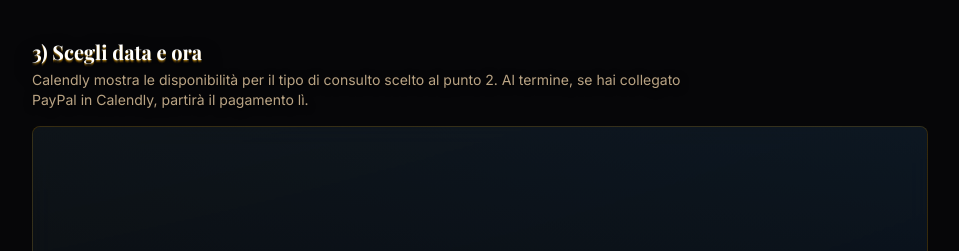
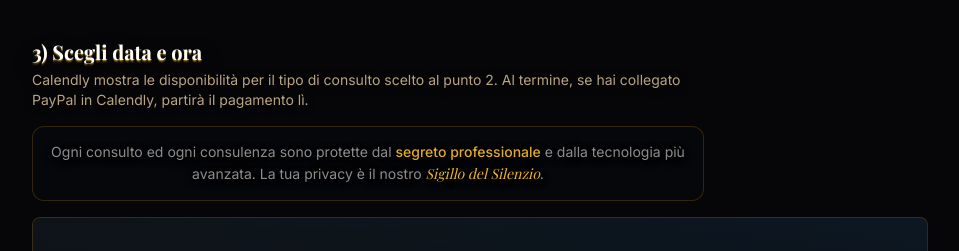
Before and after one commit to DND72/valeria-landing, a React (Vite) app: page /dashboard in a window 1280 px wide. Shown: the part 1233-1484 px from the top of the page, without its empty margins (160-1119 px from the left). Built offline with nearby package versions, Linux system fonts and the light colour scheme; no server answers; sample sign-in values are in the browser's storage; a web font is replaced by a local one.

Commit message:
Modifica footer

```diff
--- a/src/components/BookingSection.tsx
+++ b/src/components/BookingSection.tsx
@@ -2,6 +2,7 @@ import { motion } from 'framer-motion'
 import { useUser } from '@clerk/clerk-react'
 import { Link } from 'react-router-dom'
 import CalendlyEmbed from './CalendlyEmbed'
+import PrivacySealNote from './PrivacySealNote'
 import { CALENDLY_BOOKING_URL } from '../constants/calendly'
 
 export default function BookingSection() {
@@ -67,6 +68,8 @@ export default function BookingSection() {
           </motion.div>
         )}
 
+        <PrivacySealNote className="mb-6" />
+
         <motion.div
           initial={{ opacity: 0, y: 30 }}
           whileInView={{ opacity: 1, y: 0 }}
--- a/src/components/Footer.tsx
+++ b/src/components/Footer.tsx
@@ -1,4 +1,5 @@
 import { motion } from 'framer-motion'
+import PrivacySealNote from './PrivacySealNote'
 
 export default function Footer() {
   const year = new Date().getFullYear()
@@ -68,6 +69,8 @@ export default function Footer() {
           </div>
         </div>
 
+        <PrivacySealNote className="mb-10 max-w-3xl mx-auto" />
+
         {/* Bottom bar */}
         <motion.div
           initial={{ opacity: 0 }}
--- /dev/null
+++ b/src/components/PrivacySealNote.tsx
@@ -0,0 +1,19 @@
+type Props = {
+  className?: string
+}
+
+/** Messaggio di riservatezza per footer e aree prenotazione/pagamento. */
+export default function PrivacySealNote({ className = '' }: Props) {
+  return (
+    <div
+      className={`rounded-xl border border-gold-600/25 bg-[rgba(8,10,14,0.55)] px-4 py-3.5 backdrop-blur-sm ${className}`}
+    >
+      <p className="text-center text-sm leading-relaxed text-white/55">
+        Ogni consulto ed ogni consulenza sono protette dal{' '}
+        <strong className="font-medium text-gold-400/90">segreto professionale</strong> e dalla tecnologia più avanzata.
+        La tua privacy è il nostro{' '}
+        <span className="font-serif italic text-gold-400/95">Sigillo del Silenzio</span>.
+      </p>
+    </div>
+  )
+}
--- a/src/pages/Dashboard.tsx
+++ b/src/pages/Dashboard.tsx
@@ -3,6 +3,7 @@ import { motion } from 'framer-motion'
 import { type FormEvent, useEffect, useRef, useState } from 'react'
 import { Link, useNavigate, Navigate, useSearchParams } from 'react-router-dom'
 import CalendlyEmbed from '../components/CalendlyEmbed'
+import PrivacySealNote from '../components/PrivacySealNote'
 import SiteReviewComposer from '../components/SiteReviewComposer'
 import StaffPersonalSpace from '../components/StaffPersonalSpace'
 import { calendlyUrlForConsult } from '../constants/calendly'
@@ -543,6 +544,7 @@ export default function Dashboard() {
               <p className="text-white/40 text-sm mb-4 max-w-2xl">
                 Calendly mostra le disponibilità per il tipo di consulto scelto al punto 2. Al termine, se hai collegato PayPal in Calendly, partirà il pagamento lì.
               </p>
+              <PrivacySealNote className="mb-4 max-w-2xl" />
               <div className="mystical-card p-0 overflow-hidden rounded-lg relative z-0 isolate max-h-[min(700px,85vh)]">
                 {selectedConsult ? (
                   <CalendlyEmbed
```
